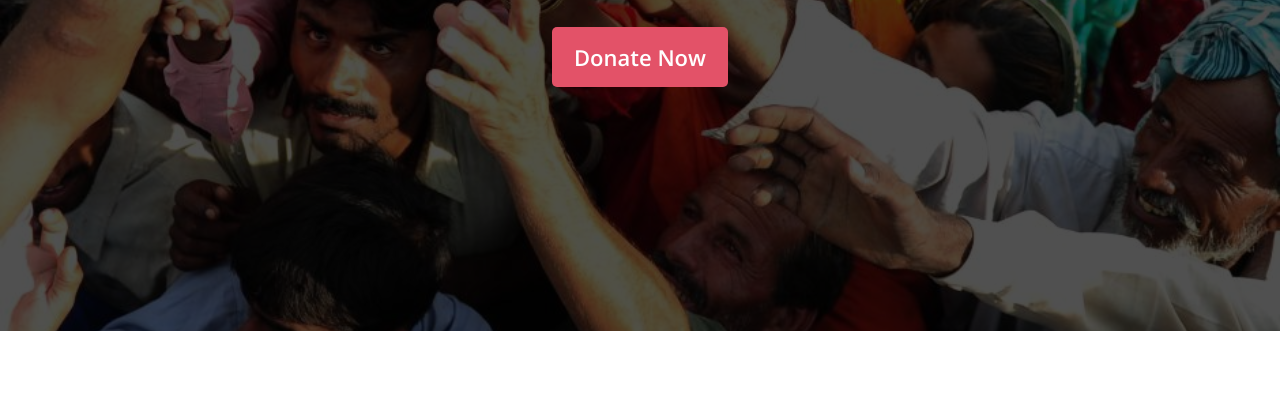
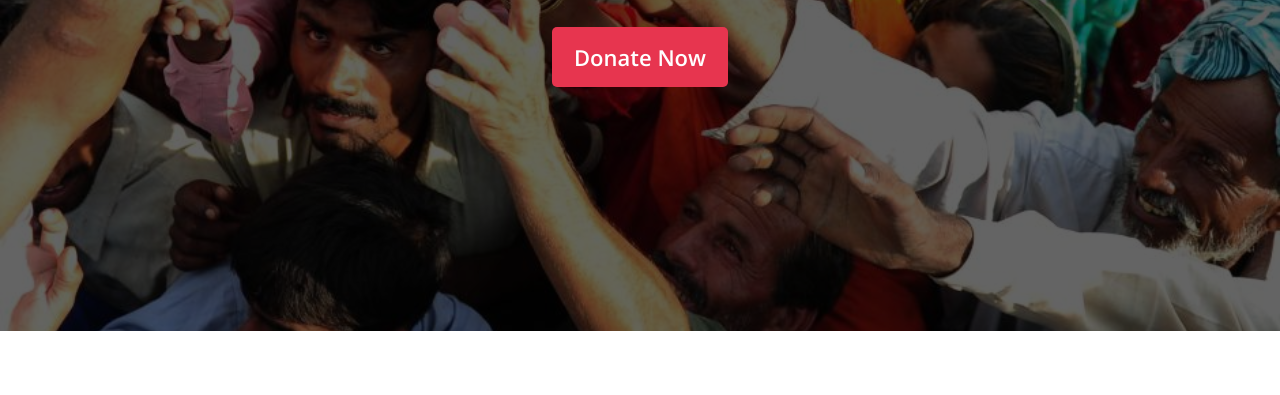
Before and after one commit to swapnilaanam/donate-today-practice, a plain HTML site: page index.html in a window 1280 px wide. Shown: the part 405-800 px from the top of the page. Drawn offline with nearby package versions, Linux system fonts and the light colour scheme; a web font is replaced by a local one.

Commit message:
slight change in styles

```diff
--- a/styles/donate.css
+++ b/styles/donate.css
@@ -8,7 +8,7 @@
     margin-top: 30px;
     border: 0;
     border-radius: 5px;
-    background-color: rgb(227, 82, 104);
+    background-color: rgb(231, 53, 79);
     color: white;
     padding: 15px 22px;
     font-weight: 600;
@@ -41,7 +41,7 @@ input::-webkit-inner-spin-button {
     width: 100%;
     height: 92vh;
     background-image: url('../images/donation0.jpg');
-    background-color: rgba(0, 0, 0, 0.688);
+    background-color: rgba(0, 0, 0, 0.608);
     background-position: top center;
     background-repeat: no-repeat;
     background-size: cover;
```
